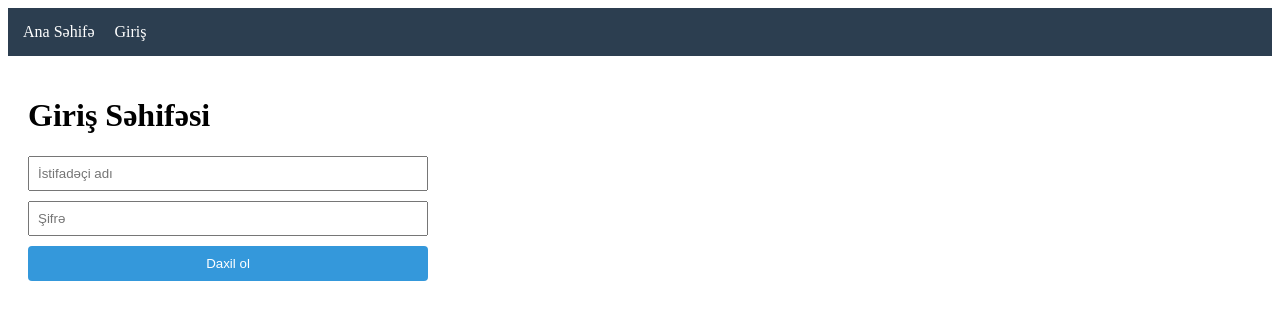
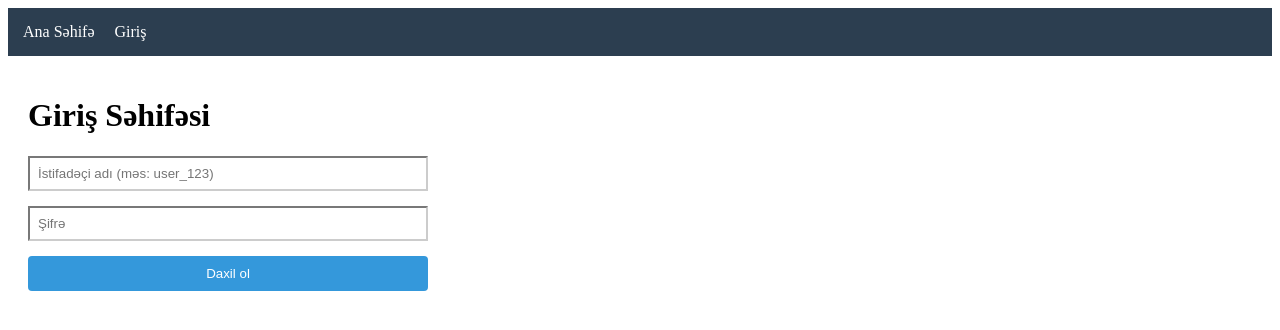
Before and after one commit to niyazibadalov/App, a React app: page /login in a window 1280 px wide. Shown: the top 330 px of the page. Built offline with nearby package versions, Linux system fonts and the light colour scheme; the HTML template or start-up script is replaced by a standard one.

Commit message:
Validation

```diff
--- a/src/pages/Login.jsx
+++ b/src/pages/Login.jsx
@@ -5,18 +5,50 @@ import { useAuth } from '../context/AuthContext';
 export default function Login() {
   const [username, setUsername] = useState('');
   const [password, setPassword] = useState('');
+  const [errors, setErrors] = useState({});
   const { login } = useAuth();
   const navigate = useNavigate();
 
+  const validate = () => {
+    const newErrors = {};
+    const trimmedUsername = username.trim();
+
+    // 1. İstifadəçi adı validasiyası
+    if (!trimmedUsername) {
+      newErrors.username = 'İstifadəçi adı boş ola bilməz!';
+    } else if (username.includes(' ')) {
+      newErrors.username = 'İstifadəçi adında boşluq (space) ola bilməz!';
+    } else if (trimmedUsername.length < 3 || trimmedUsername.length > 20) {
+      newErrors.username = 'İstifadəçi adı 3-20 simvol aralığında olmalıdır!';
+    } else if (!/^[a-zA-Z]/.test(trimmedUsername)) {
+      newErrors.username = 'İstifadəçi adı mütləq hərf ilə başlamalıdır!';
+    } else if (!/^[a-zA-Z0-9_-]+$/.test(trimmedUsername)) {
+      newErrors.username = 'İstifadəçi adı yalnız hərf, rəqəm, "_" və "-" simvollarından ibarət ola bilər!';
+    }
+
+    // 2. Şifrə validasiyası
+    if (!password.trim()) {
+      newErrors.password = 'Şifrə boş və ya yalnız boşluqlardan ibarət ola bilməz!';
+    } else if (password.length < 6) {
+      newErrors.password = 'Şifrə ən az 6 simvol olmalıdır!';
+    }
+
+    return newErrors;
+  };
+
   const handleSubmit = (e) => {
     e.preventDefault();
-    if (username && password) {
+    const validationErrors = validate();
+
+    if (Object.keys(validationErrors).length > 0) {
+      setErrors(validationErrors);
+    } else {
+      setErrors({});
       const mockToken = 'mock-jwt-token-12345';
       login(mockToken);
 
       setUsername('');
       setPassword('');
-
       navigate('/dashboard');
     }
   };
@@ -24,23 +56,53 @@ export default function Login() {
   return (
     <div style={{ padding: '20px', maxWidth: '400px' }}>
       <h1>Giriş Səhifəsi</h1>
-      <form onSubmit={handleSubmit} style={{ display: 'flex', flexDirection: 'column', gap: '10px' }}>
+      <form onSubmit={handleSubmit} style={{ display: 'flex', flexDirection: 'column', gap: '15px' }}>
+        <div>
           <input
             type="text"
-          placeholder="İstifadəçi adı"
+            placeholder="İstifadəçi adı (məs: user_123)"
             value={username}
-          onChange={(e) => setUsername(e.target.value)}
-          required
-          style={{ padding: '8px' }}
+            onChange={(e) => {
+              setUsername(e.target.value);
+              if (errors.username) setErrors((prev) => ({ ...prev, username: '' }));
+            }}
+            style={{
+              padding: '8px',
+              width: '100%',
+              boxSizing: 'border-box',
+              borderColor: errors.username ? '#e74c3c' : '#ccc'
+            }}
           />
+          {errors.username && (
+            <span style={{ color: '#e74c3c', fontSize: '12px', marginTop: '4px', display: 'block' }}>
+              {errors.username}
+            </span>
+          )}
+        </div>
+
+        <div>
           <input
             type="password"
             placeholder="Şifrə"
             value={password}
-          onChange={(e) => setPassword(e.target.value)}
-          required
-          style={{ padding: '8px' }}
+            onChange={(e) => {
+              setPassword(e.target.value);
+              if (errors.password) setErrors((prev) => ({ ...prev, password: '' }));
+            }}
+            style={{
+              padding: '8px',
+              width: '100%',
+              boxSizing: 'border-box',
+              borderColor: errors.password ? '#e74c3c' : '#ccc'
+            }}
           />
+          {errors.password && (
+            <span style={{ color: '#e74c3c', fontSize: '12px', marginTop: '4px', display: 'block' }}>
+              {errors.password}
+            </span>
+          )}
+        </div>
+
         <button
           type="submit"
           style={{ padding: '10px', background: '#3498db', color: '#fff', border: 'none', borderRadius: '4px', cursor: 'pointer' }}
```
Lines whose indentation alone changed are shown as unchanged.
